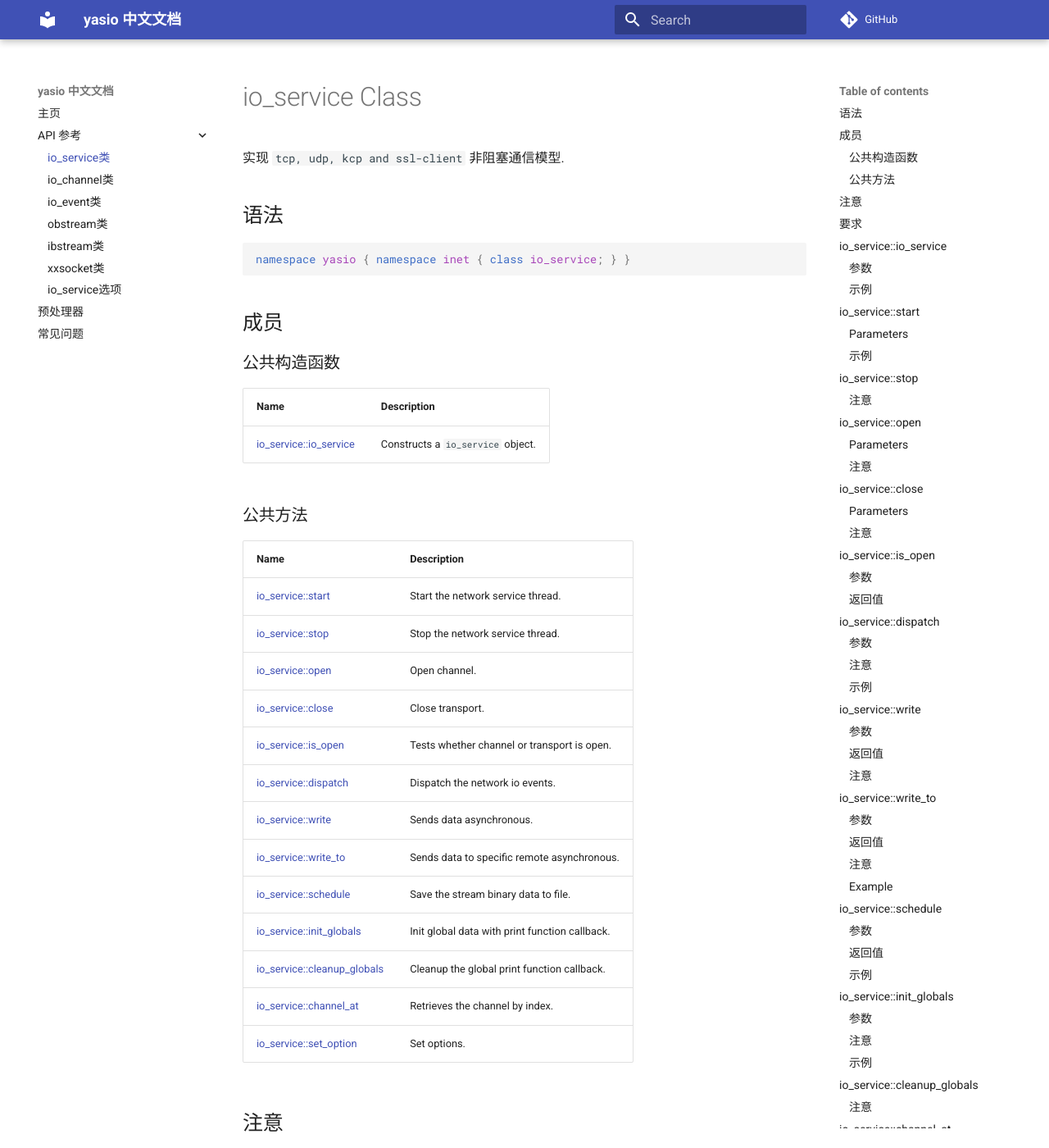
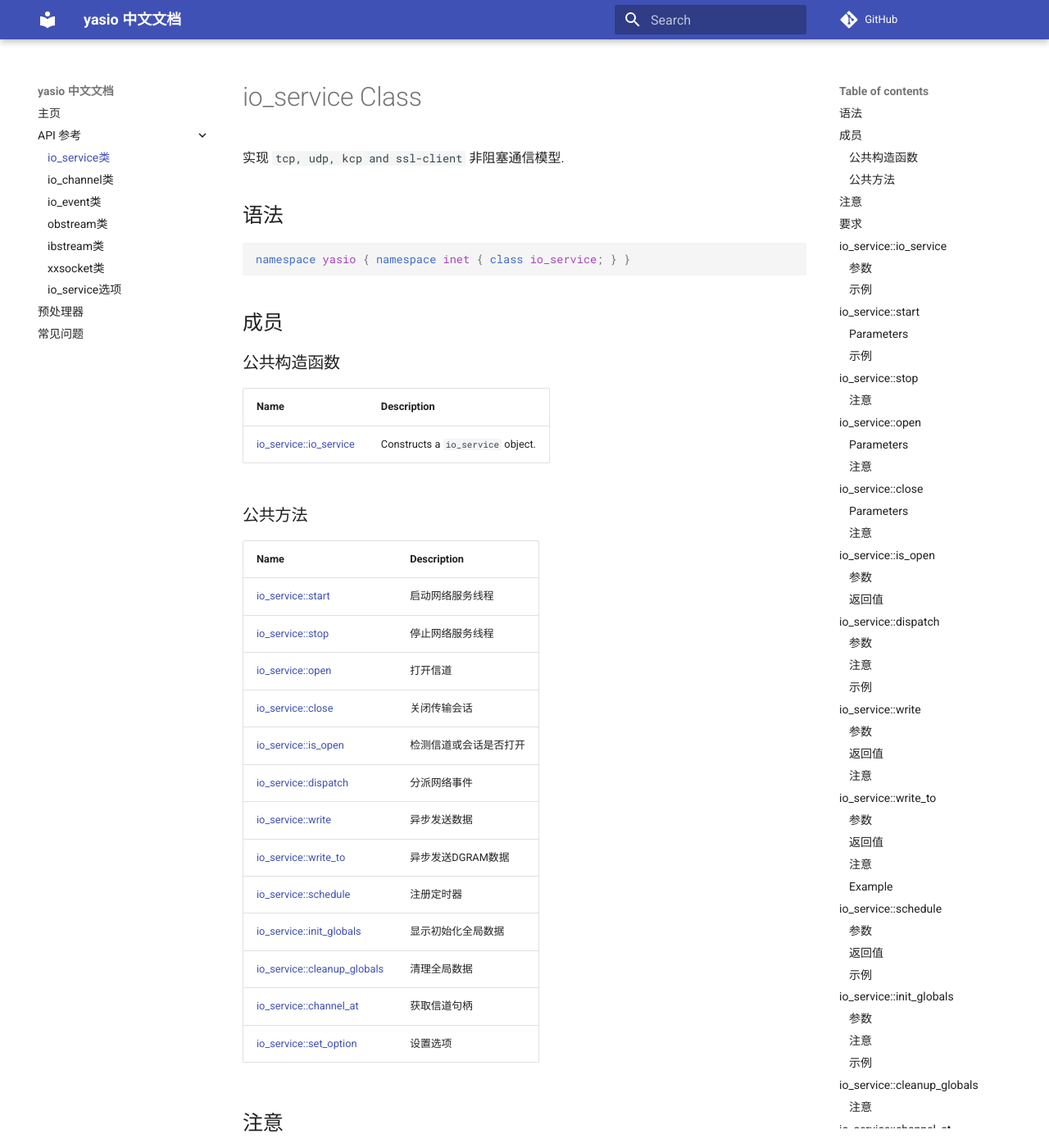
Before and after one commit to yasio/docs-936, an MkDocs documentation site: the page built from docs/api/reference/io_service-class.md, in a window 1280 px wide and 1400 px high. Shown: the whole window at 82% size. Built offline with MkDocs 1.6.1 and Material for MkDocs 9.7.7, drawn with Linux system fonts in a browser that asks for light colours; comment, search, counter and statistics services are not loaded; some of the changed text lies outside the part shown.

Commit message:
Update io_service-class.md

```diff
--- a/docs/api/reference/io_service-class.md
+++ b/docs/api/reference/io_service-class.md
@@ -26,19 +26,19 @@
 
 |Name|Description|
 |----------|-----------------|
-|[io_service::start](#start)|Start the network service thread.|
-|[io_service::stop](#stop)|Stop the network service thread.|
-|[io_service::open](#open)|Open channel.|
-|[io_service::close](#close)|Close transport.|
-|[io_service::is_open](#is_open)|Tests whether channel or transport is open.|
-|[io_service::dispatch](#dispatch)|Dispatch the network io events.|
-|[io_service::write](#write)|Sends data asynchronous.|
-|[io_service::write_to](#write_to)|Sends data to specific remote asynchronous.|
-|[io_service::schedule](#schedule)|Save the stream binary data to file.|
-|[io_service::init_globals](#init_globals)|Init global data with print function callback.|
-|[io_service::cleanup_globals](#cleanup_globals)|Cleanup the global print function callback.|
-|[io_service::channel_at](#channel_at)|Retrieves the channel by index.|
-|[io_service::set_option](#set_option)|Set options.|
+|[io_service::start](#start)|启动网络服务线程|
+|[io_service::stop](#stop)|停止网络服务线程|
+|[io_service::open](#open)|打开信道|
+|[io_service::close](#close)|关闭传输会话|
+|[io_service::is_open](#is_open)|检测信道或会话是否打开|
+|[io_service::dispatch](#dispatch)|分派网络事件|
+|[io_service::write](#write)|异步发送数据|
+|[io_service::write_to](#write_to)|异步发送DGRAM数据|
+|[io_service::schedule](#schedule)|注册定时器|
+|[io_service::init_globals](#init_globals)|显示初始化全局数据|
+|[io_service::cleanup_globals](#cleanup_globals)|清理全局数据|
+|[io_service::channel_at](#channel_at)|获取信道句柄|
+|[io_service::set_option](#set_option)|设置选项|
 
 ## 注意
 
@@ -103,7 +103,7 @@
 ### Parameters
 
 *cb*<br/>
-网络事件回调，默认情况下在 [io_service::dispatch] 调用者线程调度。
+网络事件回调，默认情况下在 [io_service::dispatch](#dispatch) 调用者线程调度。
 
 ### 示例
 
```
